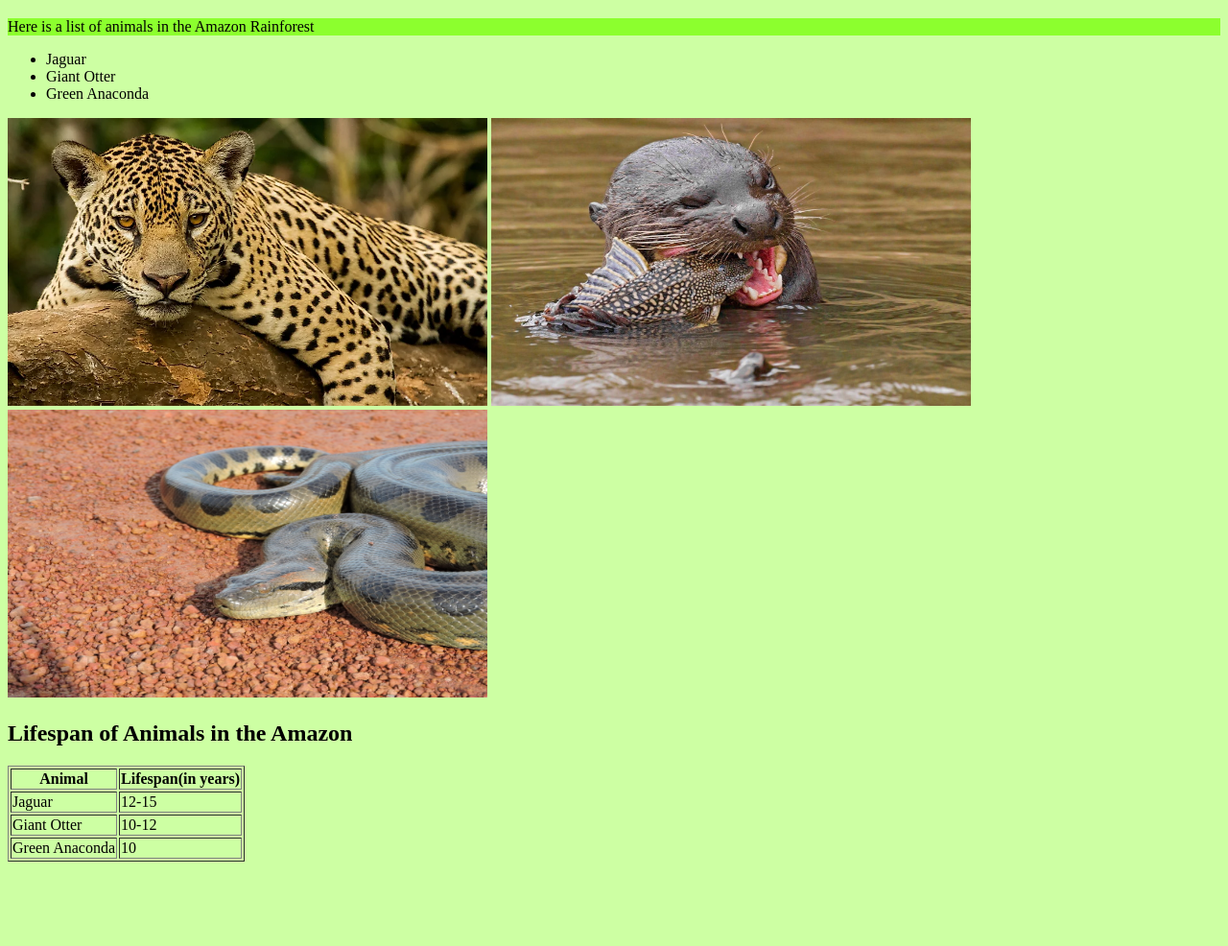
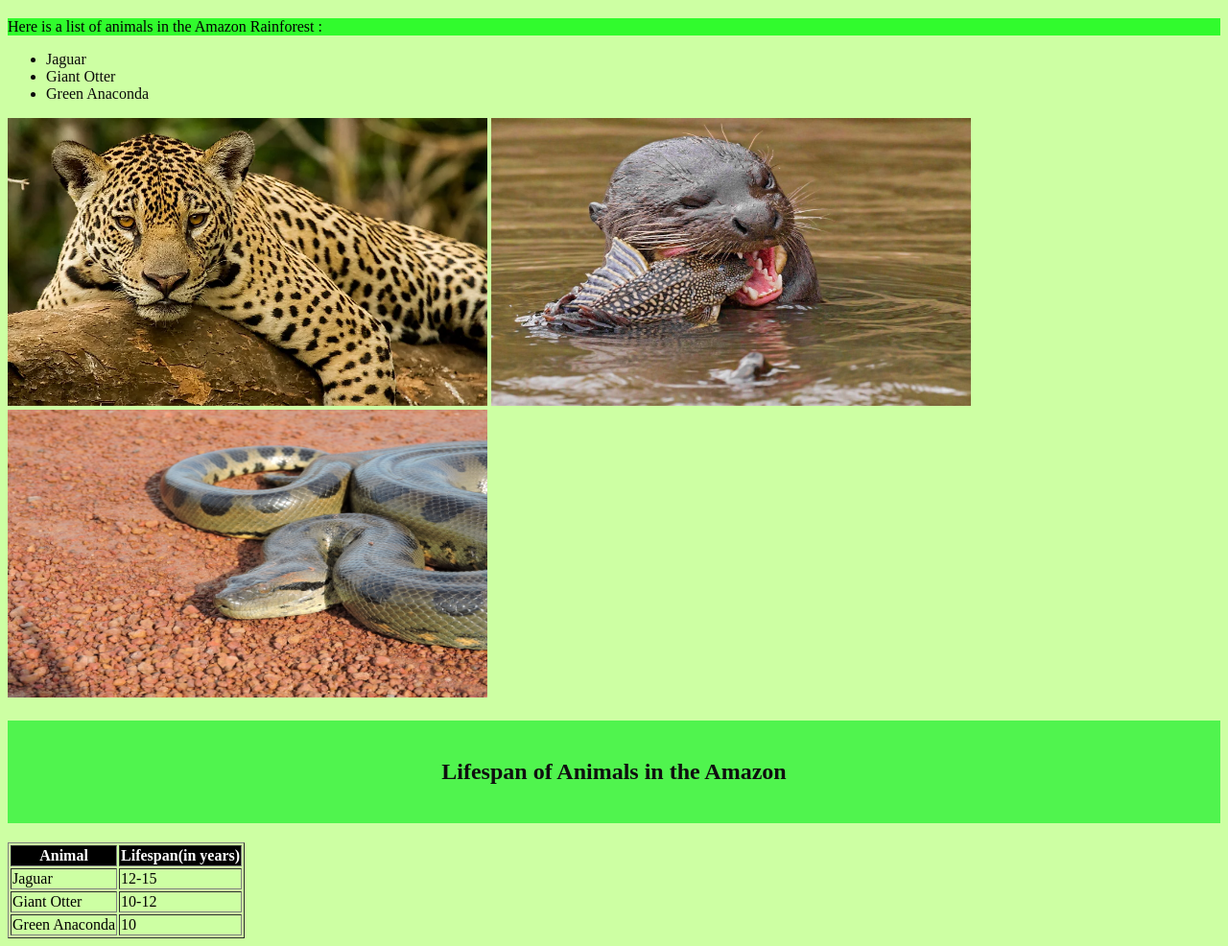
Before and after one commit to ICS20-Programming-JulienL/Unit1-04-HTML-CSS, a plain HTML site: page more_style.html in a window 1280 px wide. Shown: the part 141-1127 px from the top of the page at 96% size. Before the commit the page ends 1047 px from the top, so only its background shows below. Drawn offline with Linux system fonts and the light colour scheme.

Commit message:
I added some finishing touches.

```diff
--- a/css/style.css
+++ b/css/style.css
@@ -1,7 +1,7 @@
 /* Unit: Unit1-04-HTML-CSS
 * File name: style.css
 * Made by: Julien Lamoureux
-* Date : Feburary 17, 2023
+* Date : February 17-19, 2023
 */
 
 body {
@@ -16,5 +16,6 @@ h1 {
 
 p {
   background-color: rgb(49 251 45);
+    color: rgb(77, 76, 76);
   text-align: center;
 }
--- a/css/style2.css
+++ b/css/style2.css
@@ -1,7 +1,7 @@
 /* Unit: Unit1-04-HTML-CSS
 * File name: style2.css
 * Made by: Julien Lamoureux
-* Date : Feburary 17, 2023
+* Date : February 17-19, 2023
 */
 
 body {
@@ -11,8 +11,26 @@ body {
 h1 {
   background-color: rgb(80 244 78);
   padding: 40px;
+  color: rgb(15, 15, 15);
   text-align: center;
 }
+
+h2 {
+  background-color: rgb(80 244 78);
+  padding: 40px;
+  color: rgb(15, 15, 15);
+  text-align: center;
+}
+
+th {
+  color: white;
+  background-color: black;
+}
+
+li {
+  color: #0a0a0a;
+}
+
 p {
-  background-color: rgb(140 255 46);
+  background-color: rgb(49 251 45);
 }
--- a/more_style.html
+++ b/more_style.html
@@ -2,7 +2,7 @@
 <!--Unit: Unit1-04-HTML-CSS-->
 <!--File name: more_style.html-->
 <!--Made by: Julien Lamoureux-->
-<!--Date : Feburary 17, 2023-->
+<!--Date : Febrary 17-19, 2023-->
 <html lang="eng.ca">
   <head>
     <meta charset="utf-8">
@@ -16,7 +16,7 @@
 
   <body>
     <h1>Animals of the Amazon</h1>
-    <p>Here is a list of animals in the Amazon Rainforest</p>
+    <p>Here is a list of animals in the Amazon Rainforest :</p>
     <ul>
       <li>Jaguar</li>
       <li>Giant Otter</li>
```
Also changed, not shown: index.html (+2 -2 lines).
